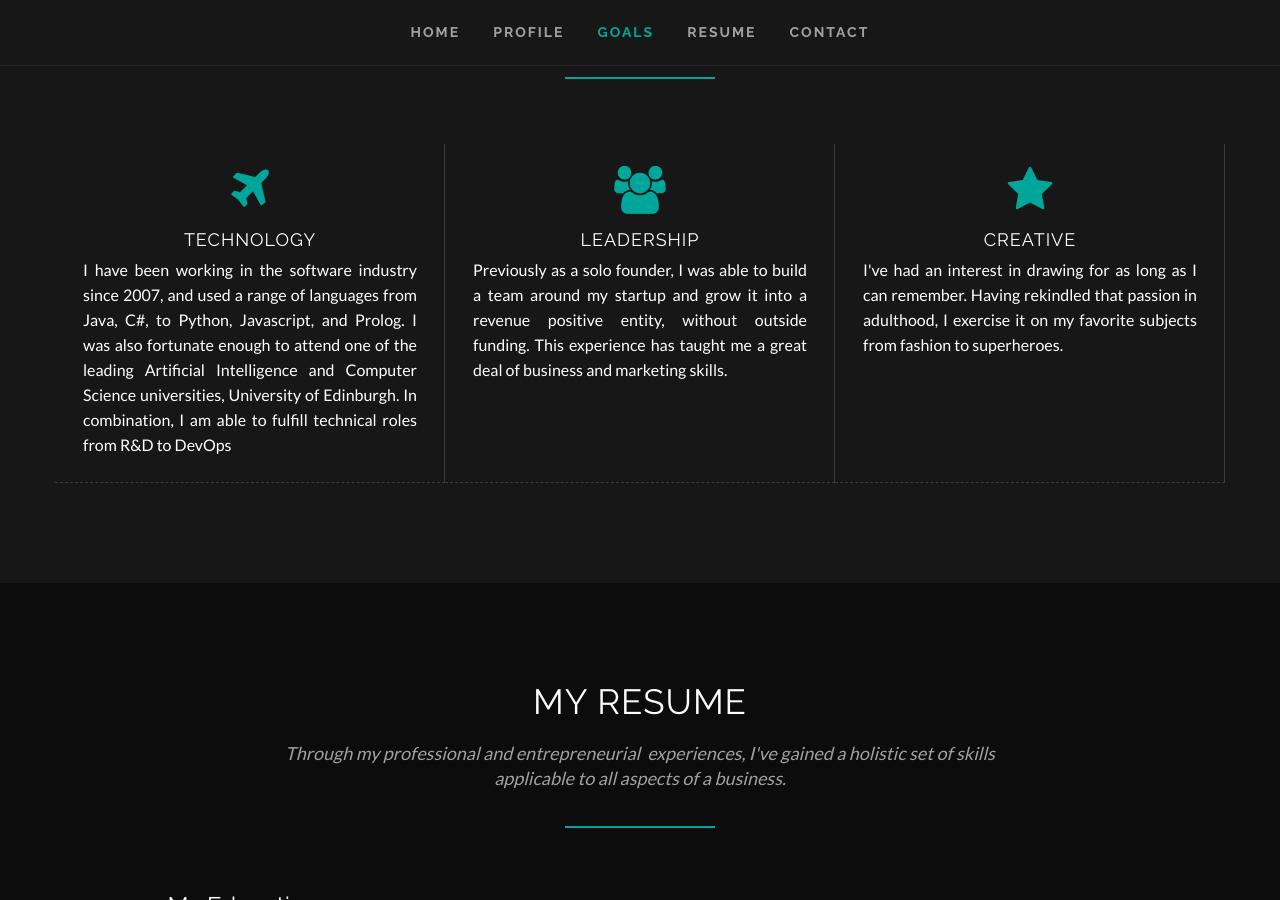
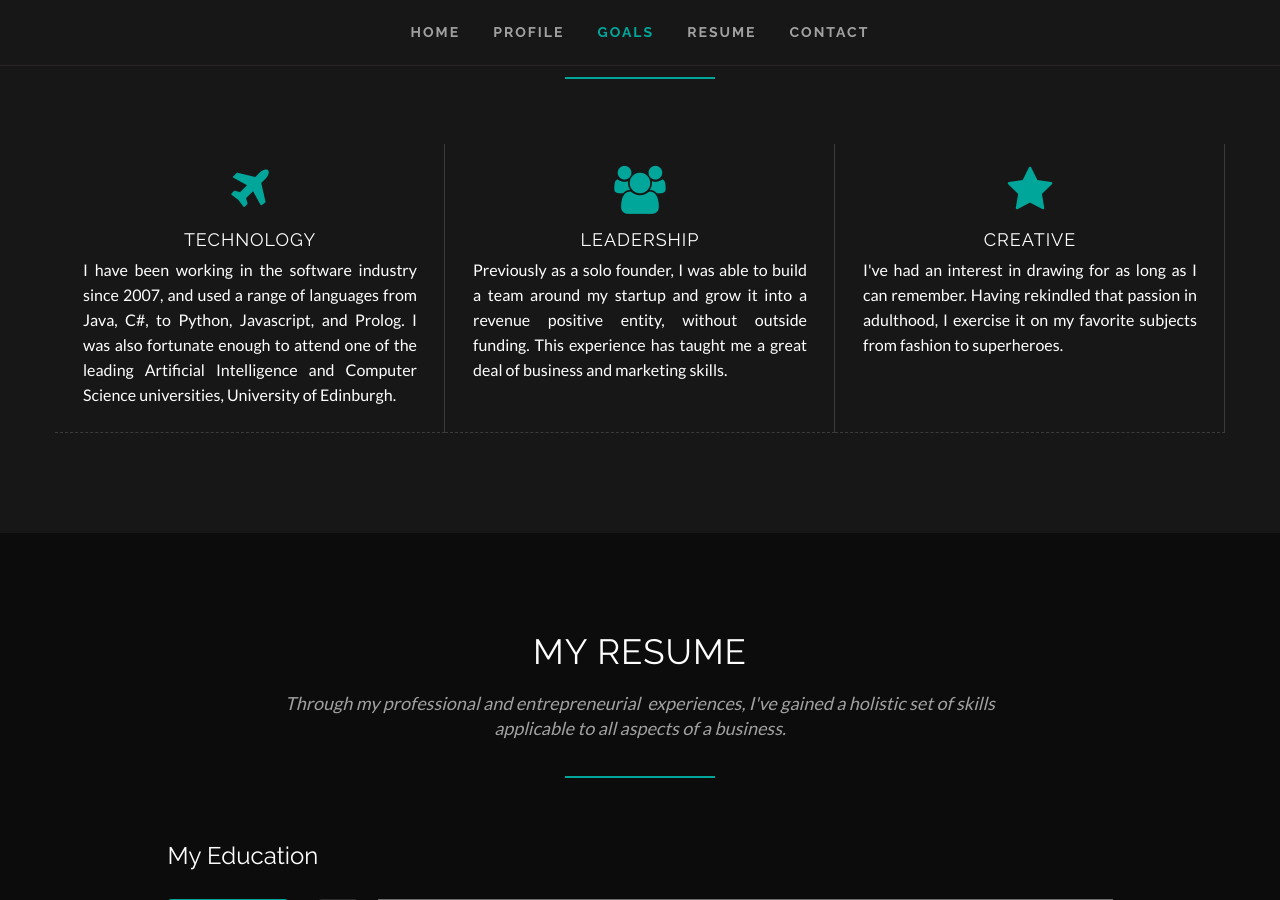
Before and after one commit to clearcareer/KenHu, a Jekyll site: the page built from index.html, in a window 1280 px wide and 900 px high, scrolled down 1788 px. Built offline with Jekyll 4.4.1, drawn with Linux system fonts in a browser that asks for light colours; some web fonts are replaced; some of the changed text lies outside the part shown.

Commit message:
Updated '/index.html' via CloudCannon

```diff
--- a/index.html
+++ b/index.html
@@ -4,8 +4,8 @@
 navbar_brand: Ken
 full_name: Ken Hu
 email: whosbacon@gmail.com
-profilepic_path: assets/images/casual.jpeg
-background_image_path: assets/images/background.jpg
+profilepic_path: /assets/images/casual.jpeg
+background_image_path: /assets/images/background.jpg
 upload_resume_path: ''
 occupations:
   - title: "I'm a Data Engineer"
@@ -16,7 +16,7 @@
 goals:
   - name: Technology
     icon: plane
-    description: 'I have been working in the software industry since 2007, and used a range of languages from Java, C#, to Python, Javascript, and Prolog. I was also fortunate enough to attend one of the leading Artificial Intelligence and Computer Science universities, University of Edinburgh. In combination, I am able to fulfill technical roles from R&D to DevOps'
+    description: 'I have been working in the software industry since 2007, and used a range of languages from Java, C#, to Python, Javascript, and Prolog. I was also fortunate enough to attend one of the leading Artificial Intelligence and Computer Science universities, University of Edinburgh.'
   - name: Leadership
     icon: group
     description: 'Previously as a solo founder, I was able to build a team around my startup and grow it into a revenue positive entity, without outside funding. This experience has taught me a great deal of business and marketing skills.'
```
Also changed, not shown: other parts of index.html (+45 -8 lines).
